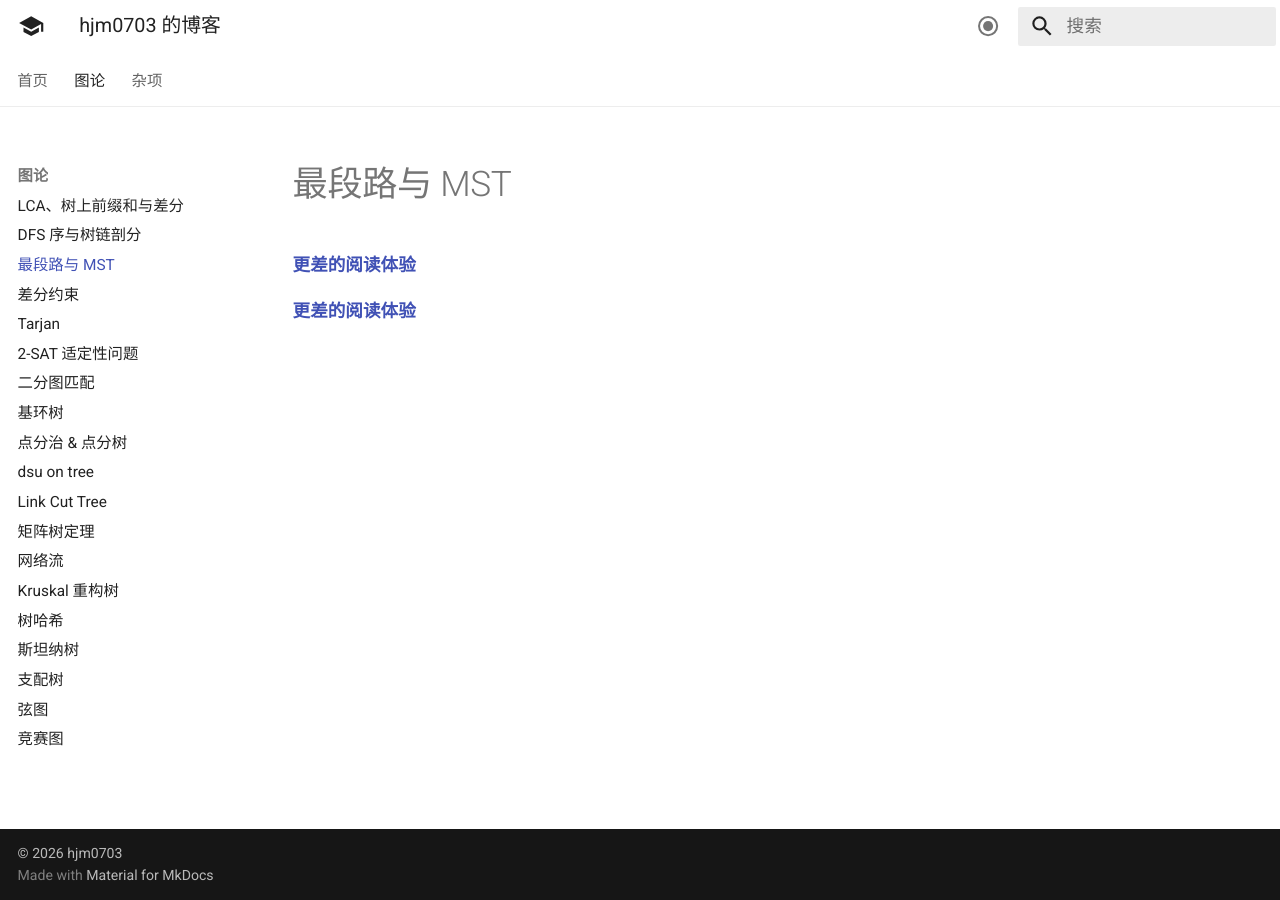
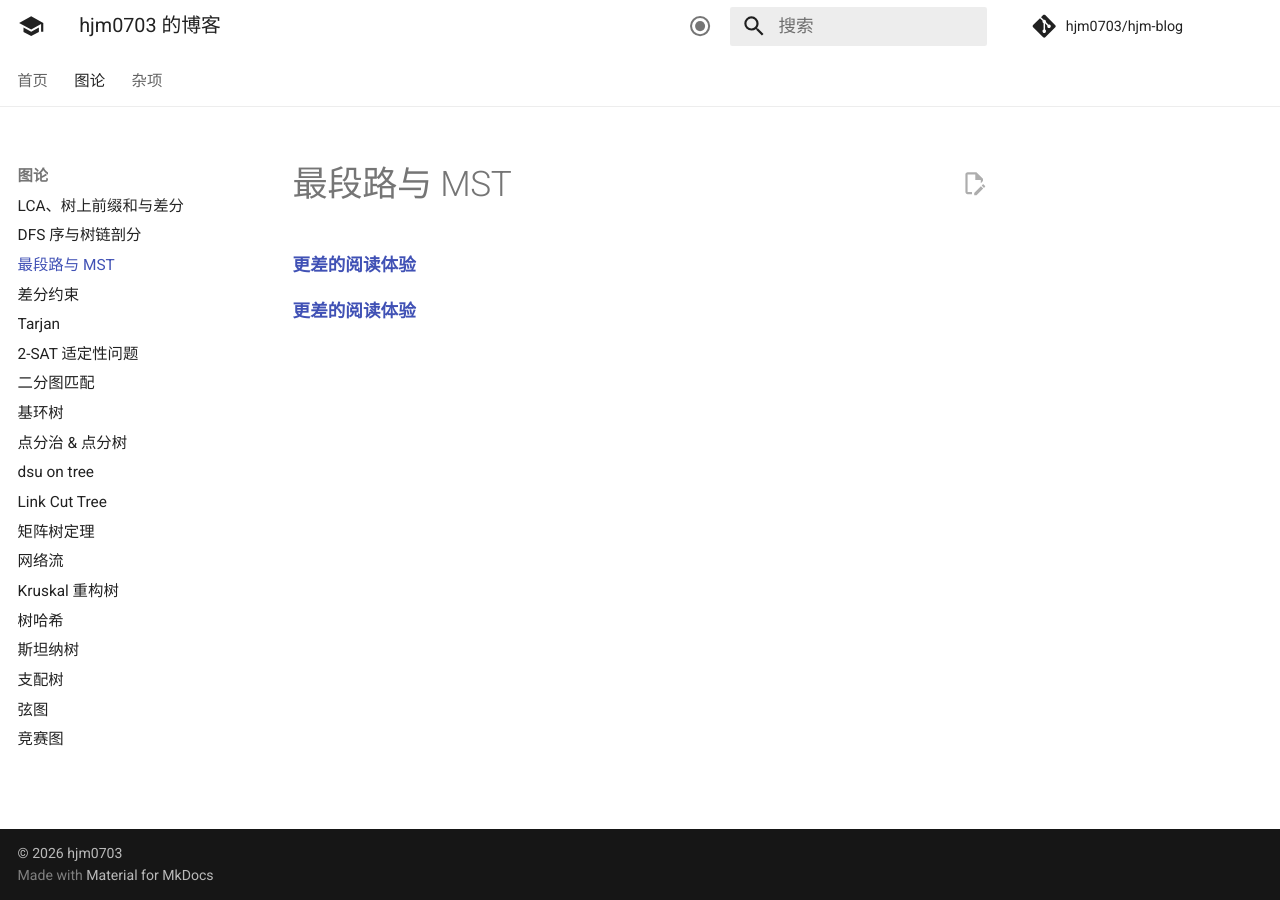
Before and after one commit to hjm0703/hjm-blog, an MkDocs documentation site: the page built from docs/graph/最段路与 MST.md, in a window 1280 px wide. Built offline with MkDocs 1.6.1 and Material for MkDocs 9.7.7, drawn with Linux system fonts in a browser that asks for light colours; comment, search, counter and statistics services are not loaded.

Commit message:
改进博客文章和设置

```diff
--- a/mkdocs.yml
+++ b/mkdocs.yml
@@ -7,6 +7,9 @@ site_url: https://hjm-blog.pages.dev
 # 版权信息
 copyright: © 2026 hjm0703
 
+repo_url: https://github.com/hjm0703/hjm-blog
+repo_name: hjm0703/hjm-blog
+
 # 主题配置（与 OI Wiki 一致）
 theme:
   name: material
@@ -15,6 +18,7 @@ theme:
   search_index_only: true
   icon:
     logo: material/school
+    repo: fontawesome/brands/git-alt
   palette:
     # 亮色模式
     - media: "(prefers-color-scheme: light)"
```
